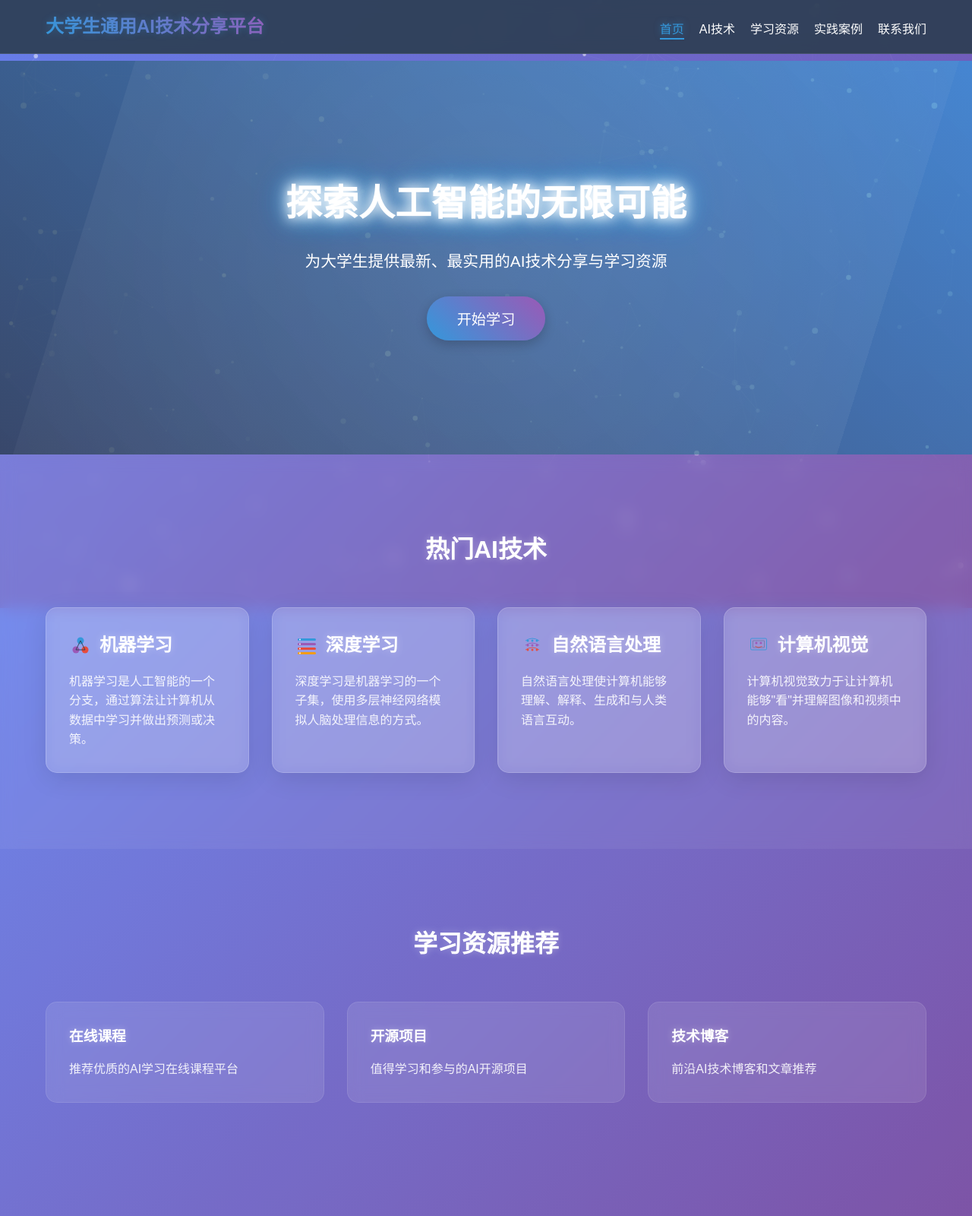
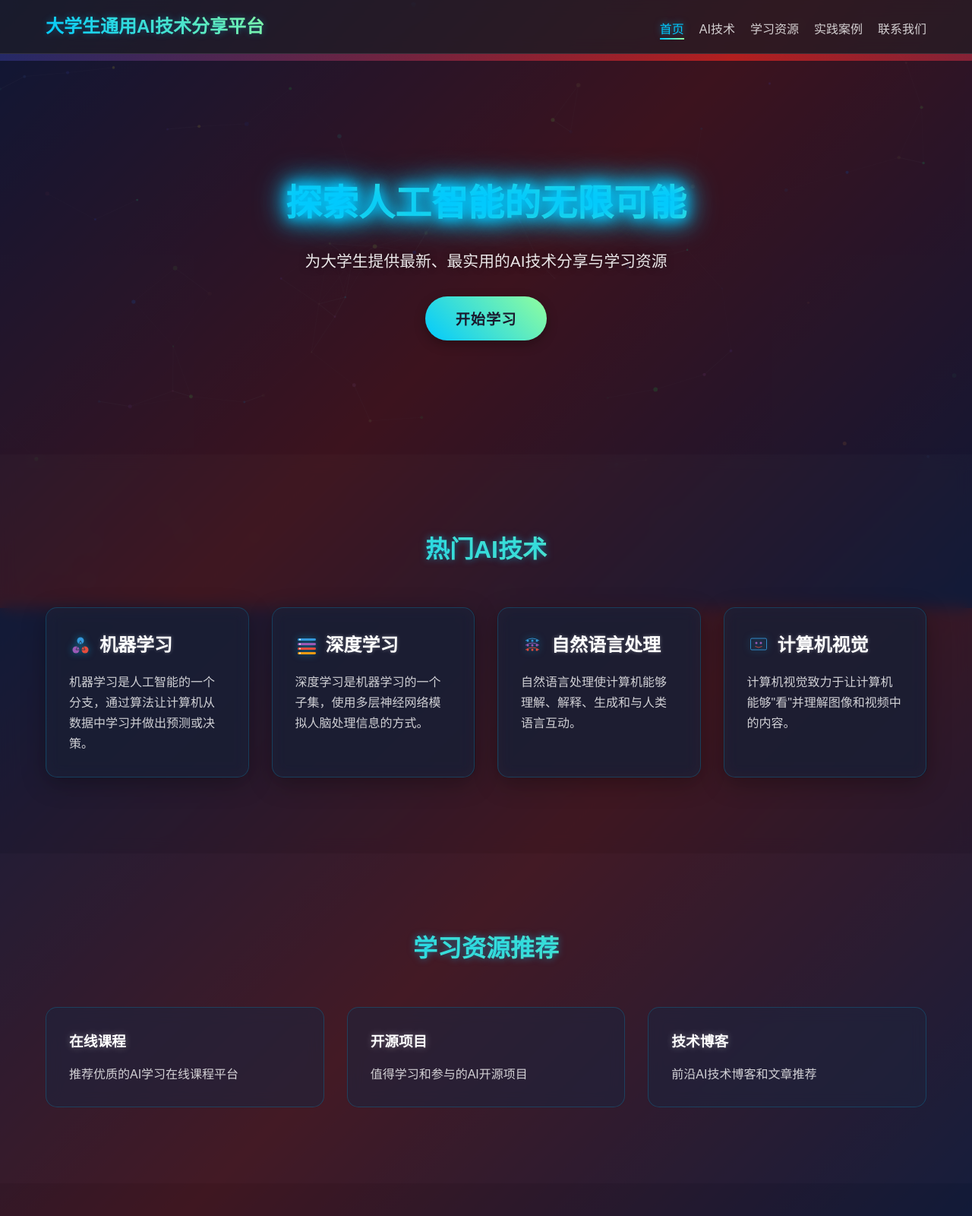
Before and after one commit to lggyx/web-final-assignment, a plain HTML site: page index.html in a window 1280 px wide. Shown: the top 1600 px of the page at 76% size. Drawn offline with Linux system fonts and the light colour scheme.

Commit message:
增强视觉效果：添加高级动画背景、渐变动画和改进悬停效果

```diff
--- a/css/style.css
+++ b/css/style.css
@@ -9,10 +9,24 @@ body {
     font-family: 'Microsoft YaHei', Arial, sans-serif;
     line-height: 1.6;
     color: #333;
-    background: linear-gradient(135deg, #667eea 0%, #764ba2 100%);
+    background: linear-gradient(135deg, #1a2a6c, #b21f1f, #1a2a6c);
+    background-size: 400% 400%;
+    animation: gradientBG 15s ease infinite;
     background-attachment: fixed;
     min-height: 100vh;
     overflow-x: hidden;
+}
+
+@keyframes gradientBG {
+    0% {
+        background-position: 0% 50%;
+    }
+    50% {
+        background-position: 100% 50%;
+    }
+    100% {
+        background-position: 0% 50%;
+    }
 }
 
 .container {
@@ -23,7 +37,7 @@ body {
 
 /* 头部样式 */
 header {
-    background: rgba(44, 62, 80, 0.9);
+    background: rgba(25, 25, 35, 0.85);
     backdrop-filter: blur(10px);
     color: white;
     padding: 1rem 0;
@@ -32,18 +46,19 @@ header {
     top: 0;
     z-index: 1000;
     border-bottom: 1px solid rgba(255, 255, 255, 0.1);
-    box-shadow: 0 5px 20px rgba(0, 0, 0, 0.1);
+    box-shadow: 0 5px 20px rgba(0, 0, 0, 0.3);
     transition: all 0.3s ease;
 }
 
 header h1 {
     font-size: 1.5rem;
     display: inline-block;
-    background: linear-gradient(45deg, #3498db, #9b59b6);
+    background: linear-gradient(45deg, #00c9ff, #92fe9d);
     -webkit-background-clip: text;
     -webkit-text-fill-color: transparent;
     background-clip: text;
-    text-shadow: 0 0 10px rgba(52, 152, 219, 0.3);
+    text-shadow: 0 0 10px rgba(0, 201, 255, 0.3);
+    font-weight: bold;
 }
 
 nav {
@@ -61,12 +76,13 @@ nav ul li {
 }
 
 nav ul li a {
-    color: white;
+    color: rgba(255, 255, 255, 0.8);
     text-decoration: none;
     font-size: 1rem;
     transition: all 0.3s ease;
     position: relative;
     padding: 5px 0;
+    font-weight: 500;
 }
 
 nav ul li a::after {
@@ -76,7 +92,7 @@ nav ul li a::after {
     height: 2px;
     bottom: 0;
     left: 0;
-    background-color: #3498db;
+    background: linear-gradient(90deg, #00c9ff, #92fe9d);
     transition: width 0.3s ease;
 }
 
@@ -85,13 +101,13 @@ nav ul li a:hover::after {
 }
 
 nav ul li a:hover {
-    color: #3498db;
-    text-shadow: 0 0 10px rgba(52, 152, 219, 0.5);
+    color: #00c9ff;
+    text-shadow: 0 0 10px rgba(0, 201, 255, 0.5);
 }
 
 nav ul li a.active {
-    color: #3498db;
-    text-shadow: 0 0 10px rgba(52, 152, 219, 0.5);
+    color: #00c9ff;
+    text-shadow: 0 0 10px rgba(0, 201, 255, 0.5);
 }
 
 nav ul li a.active::after {
@@ -105,35 +121,12 @@ main {
 
 /* 英雄区域样式 */
 .hero {
-    background: linear-gradient(45deg, rgba(44, 62, 80, 0.8), rgba(52, 152, 219, 0.7)), url('../assets/images/hero-bg.jpg');
-    background-size: cover;
-    background-position: center;
+    background: rgba(10, 15, 30, 0.7);
     color: white;
     text-align: center;
     padding: 150px 0;
     position: relative;
     overflow: hidden;
-}
-
-.hero::before {
-    content: '';
-    position: absolute;
-    top: -50%;
-    left: -50%;
-    width: 200%;
-    height: 200%;
-    background: radial-gradient(circle, rgba(255,255,255,0.1) 0%, rgba(255,255,255,0) 70%);
-    animation: rotate 20s linear infinite;
-    z-index: 0;
-}
-
-@keyframes rotate {
-    from {
-        transform: rotate(0deg);
-    }
-    to {
-        transform: rotate(360deg);
-    }
 }
 
 .hero .container {
@@ -144,16 +137,20 @@ main {
 .hero h2 {
     font-size: 3rem;
     margin-bottom: 20px;
-    text-shadow: 0 0 20px rgba(255, 255, 255, 0.5);
+    text-shadow: 0 0 20px rgba(0, 201, 255, 0.7);
     animation: glow 2s ease-in-out infinite alternate;
+    background: linear-gradient(45deg, #00c9ff, #92fe9d);
+    -webkit-background-clip: text;
+    -webkit-text-fill-color: transparent;
+    background-clip: text;
 }
 
 @keyframes glow {
     from {
-        text-shadow: 0 0 10px #fff, 0 0 20px #fff, 0 0 30px #3498db, 0 0 40px #3498db;
+        text-shadow: 0 0 10px #00c9ff, 0 0 20px #00c9ff, 0 0 30px #00c9ff, 0 0 40px #00c9ff;
     }
     to {
-        text-shadow: 0 0 15px #fff, 0 0 25px #fff, 0 0 35px #3498db, 0 0 45px #3498db;
+        text-shadow: 0 0 15px #00c9ff, 0 0 25px #00c9ff, 0 0 35px #00c9ff, 0 0 45px #00c9ff;
     }
 }
 
@@ -163,11 +160,13 @@ main {
     max-width: 800px;
     margin-left: auto;
     margin-right: auto;
+    color: rgba(255, 255, 255, 0.9);
+    text-shadow: 0 0 10px rgba(0, 0, 0, 0.5);
 }
 
 .cta-button {
-    background: linear-gradient(45deg, #3498db, #9b59b6);
-    color: white;
+    background: linear-gradient(45deg, #00c9ff, #92fe9d);
+    color: #1a1a2e;
     border: none;
     padding: 15px 40px;
     font-size: 1.2rem;
@@ -176,7 +175,9 @@ main {
     transition: all 0.3s ease;
     position: relative;
     overflow: hidden;
-    box-shadow: 0 5px 15px rgba(0, 0, 0, 0.2);
+    box-shadow: 0 5px 15px rgba(0, 0, 0, 0.3);
+    font-weight: bold;
+    letter-spacing: 1px;
 }
 
 .cta-button::before {
@@ -186,7 +187,7 @@ main {
     left: -100%;
     width: 100%;
     height: 100%;
-    background: linear-gradient(90deg, transparent, rgba(255, 255, 255, 0.2), transparent);
+    background: linear-gradient(90deg, transparent, rgba(255, 255, 255, 0.4), transparent);
     transition: 0.5s;
 }
 
@@ -195,14 +196,14 @@ main {
 }
 
 .cta-button:hover {
-    transform: translateY(-3px);
-    box-shadow: 0 8px 20px rgba(0, 0, 0, 0.3);
+    transform: translateY(-5px);
+    box-shadow: 0 10px 25px rgba(0, 0, 0, 0.4);
 }
 
 /* 技术板块样式 */
 .technologies {
     padding: 100px 0;
-    background: rgba(255, 255, 255, 0.1);
+    background: rgba(15, 20, 35, 0.7);
     backdrop-filter: blur(10px);
 }
 
@@ -211,7 +212,11 @@ main {
     font-size: 2rem;
     margin-bottom: 50px;
     color: white;
-    text-shadow: 0 0 10px rgba(255, 255, 255, 0.3);
+    text-shadow: 0 0 10px rgba(0, 201, 255, 0.5);
+    background: linear-gradient(45deg, #00c9ff, #92fe9d);
+    -webkit-background-clip: text;
+    -webkit-text-fill-color: transparent;
+    background-clip: text;
 }
 
 .tech-grid {
@@ -221,13 +226,13 @@ main {
 }
 
 .tech-card {
-    background: rgba(255, 255, 255, 0.15);
+    background: rgba(30, 35, 60, 0.6);
     backdrop-filter: blur(10px);
     padding: 30px;
     border-radius: 15px;
-    box-shadow: 0 8px 32px rgba(0, 0, 0, 0.1);
-    transition: all 0.3s ease;
-    border: 1px solid rgba(255, 255, 255, 0.18);
+    box-shadow: 0 8px 32px rgba(0, 0, 0, 0.3);
+    transition: all 0.4s ease;
+    border: 1px solid rgba(0, 201, 255, 0.2);
     position: relative;
     overflow: hidden;
 }
@@ -239,7 +244,7 @@ main {
     left: 0;
     width: 100%;
     height: 100%;
-    background: linear-gradient(45deg, transparent, rgba(255, 255, 255, 0.1), transparent);
+    background: linear-gradient(45deg, transparent, rgba(0, 201, 255, 0.1), transparent);
     transform: translateX(-100%);
     transition: transform 0.5s ease;
 }
@@ -249,33 +254,36 @@ main {
 }
 
 .tech-card:hover {
-    transform: translateY(-10px);
-    box-shadow: 0 15px 35px rgba(0, 0, 0, 0.2);
+    transform: translateY(-10px) scale(1.03);
+    box-shadow: 0 15px 35px rgba(0, 201, 255, 0.3);
+    border: 1px solid rgba(0, 201, 255, 0.5);
 }
 
 .tech-card h3 {
     color: white;
     margin-bottom: 15px;
     font-size: 1.5rem;
-    text-shadow: 0 0 10px rgba(255, 255, 255, 0.3);
     display: flex;
     align-items: center;
+    text-shadow: 0 0 5px rgba(255, 255, 255, 0.3);
 }
 
 .tech-card h3 svg {
     width: 30px;
     height: 30px;
     margin-right: 10px;
+    filter: drop-shadow(0 0 5px rgba(0, 201, 255, 0.5));
 }
 
 .tech-card p {
-    color: rgba(255, 255, 255, 0.9);
+    color: rgba(255, 255, 255, 0.8);
+    line-height: 1.7;
 }
 
 /* 资源板块样式 */
 .resources {
     padding: 100px 0;
-    background: rgba(255, 255, 255, 0.05);
+    background: rgba(20, 25, 40, 0.7);
 }
 
 .resources h2 {
@@ -283,7 +291,11 @@ main {
     font-size: 2rem;
     margin-bottom: 50px;
     color: white;
-    text-shadow: 0 0 10px rgba(255, 255, 255, 0.3);
+    text-shadow: 0 0 10px rgba(0, 201, 255, 0.5);
+    background: linear-gradient(45deg, #00c9ff, #92fe9d);
+    -webkit-background-clip: text;
+    -webkit-text-fill-color: transparent;
+    background-clip: text;
 }
 
 .resource-list {
@@ -293,18 +305,37 @@ main {
 }
 
 .resource-item {
-    background: rgba(255, 255, 255, 0.1);
+    background: rgba(30, 35, 60, 0.6);
     backdrop-filter: blur(10px);
     padding: 30px;
     border-radius: 15px;
-    border-left: 5px solid #3498db;
+    border-left: 5px solid #00c9ff;
     transition: all 0.3s ease;
-    border: 1px solid rgba(255, 255, 255, 0.1);
+    border: 1px solid rgba(0, 201, 255, 0.2);
+    position: relative;
+    overflow: hidden;
+}
+
+.resource-item::after {
+    content: '';
+    position: absolute;
+    top: 0;
+    left: 0;
+    width: 100%;
+    height: 100%;
+    background: linear-gradient(45deg, transparent, rgba(0, 201, 255, 0.1), transparent);
+    transform: translateX(-100%);
+    transition: transform 0.5s ease;
+}
+
+.resource-item:hover::after {
+    transform: translateX(100%);
 }
 
 .resource-item:hover {
     transform: scale(1.05);
-    box-shadow: 0 10px 30px rgba(0, 0, 0, 0.2);
+    box-shadow: 0 10px 30px rgba(0, 0, 0, 0.3);
+    border: 1px solid rgba(0, 201, 255, 0.5);
 }
 
 .resource-item h3 {
@@ -314,13 +345,13 @@ main {
 }
 
 .resource-item p {
-    color: rgba(255, 255, 255, 0.9);
+    color: rgba(255, 255, 255, 0.8);
 }
 
 /* 实践案例样式 */
 .cases {
     padding: 100px 0;
-    background: rgba(255, 255, 255, 0.05);
+    background: rgba(15, 20, 35, 0.7);
 }
 
 .cases h2 {
@@ -328,7 +359,11 @@ main {
     font-size: 2rem;
     margin-bottom: 50px;
     color: white;
-    text-shadow: 0 0 10px rgba(255, 255, 255, 0.3);
+    text-shadow: 0 0 10px rgba(0, 201, 255, 0.5);
+    background: linear-gradient(45deg, #00c9ff, #92fe9d);
+    -webkit-background-clip: text;
+    -webkit-text-fill-color: transparent;
+    background-clip: text;
 }
 
 .case-studies {
@@ -338,12 +373,12 @@ main {
 }
 
 .case-item {
-    background: rgba(255, 255, 255, 0.1);
+    background: rgba(30, 35, 60, 0.6);
     backdrop-filter: blur(10px);
     padding: 30px;
     border-radius: 15px;
-    transition: all 0.3s ease;
-    border: 1px solid rgba(255, 255, 255, 0.1);
+    transition: all 0.4s ease;
+    border: 1px solid rgba(0, 201, 255, 0.2);
     position: relative;
     overflow: hidden;
 }
@@ -355,7 +390,7 @@ main {
     left: 0;
     width: 100%;
     height: 100%;
-    background: linear-gradient(45deg, transparent, rgba(255, 255, 255, 0.1), transparent);
+    background: linear-gradient(45deg, transparent, rgba(0, 201, 255, 0.1), transparent);
     transform: translateX(-100%);
     transition: transform 0.5s ease;
 }
@@ -365,8 +400,9 @@ main {
 }
 
 .case-item:hover {
-    transform: translateY(-10px);
-    box-shadow: 0 15px 35px rgba(0, 0, 0, 0.2);
+    transform: translateY(-10px) scale(1.03);
+    box-shadow: 0 15px 35px rgba(0, 201, 255, 0.3);
+    border: 1px solid rgba(0, 201, 255, 0.5);
 }
 
 .case-item h3 {
@@ -376,13 +412,14 @@ main {
 }
 
 .case-item p {
-    color: rgba(255, 255, 255, 0.9);
+    color: rgba(255, 255, 255, 0.8);
+    line-height: 1.7;
 }
 
 /* 联系我们样式 */
 .contact {
     padding: 100px 0;
-    background: rgba(255, 255, 255, 0.1);
+    background: rgba(20, 25, 40, 0.7);
 }
 
 .contact h2 {
@@ -390,7 +427,11 @@ main {
     font-size: 2rem;
     margin-bottom: 50px;
     color: white;
-    text-shadow: 0 0 10px rgba(255, 255, 255, 0.3);
+    text-shadow: 0 0 10px rgba(0, 201, 255, 0.5);
+    background: linear-gradient(45deg, #00c9ff, #92fe9d);
+    -webkit-background-clip: text;
+    -webkit-text-fill-color: transparent;
+    background-clip: text;
 }
 
 .contact-content {
@@ -409,6 +450,7 @@ main {
 .contact-info p {
     color: rgba(255, 255, 255, 0.9);
     font-size: 1.1rem;
+    line-height: 1.7;
 }
 
 .contact-form input,
@@ -418,11 +460,12 @@ main {
     margin-bottom: 20px;
     border: none;
     border-radius: 8px;
-    background: rgba(255, 255, 255, 0.15);
+    background: rgba(30, 35, 60, 0.6);
     color: white;
     font-size: 1rem;
     backdrop-filter: blur(10px);
     transition: all 0.3s ease;
+    border: 1px solid rgba(0, 201, 255, 0.2);
 }
 
 .contact-form input::placeholder,
@@ -433,8 +476,9 @@ main {
 .contact-form input:focus,
 .contact-form textarea:focus {
     outline: none;
-    box-shadow: 0 0 10px rgba(52, 152, 219, 0.5);
-    background: rgba(255, 255, 255, 0.2);
+    box-shadow: 0 0 15px rgba(0, 201, 255, 0.5);
+    background: rgba(30, 35, 60, 0.8);
+    border: 1px solid rgba(0, 201, 255, 0.5);
 }
 
 .contact-form textarea {
@@ -443,29 +487,32 @@ main {
 }
 
 .contact-form button {
-    background: linear-gradient(45deg, #3498db, #9b59b6);
-    color: white;
+    background: linear-gradient(45deg, #00c9ff, #92fe9d);
+    color: #1a1a2e;
     border: none;
     padding: 15px 40px;
     font-size: 1.1rem;
     border-radius: 50px;
     cursor: pointer;
     transition: all 0.3s ease;
-    box-shadow: 0 5px 15px rgba(0, 0, 0, 0.2);
+    box-shadow: 0 5px 15px rgba(0, 0, 0, 0.3);
+    font-weight: bold;
+    letter-spacing: 1px;
 }
 
 .contact-form button:hover {
-    transform: translateY(-3px);
-    box-shadow: 0 8px 20px rgba(0, 0, 0, 0.3);
+    transform: translateY(-5px);
+    box-shadow: 0 10px 25px rgba(0, 0, 0, 0.4);
 }
 
 /* 页脚样式 */
 footer {
-    background: rgba(44, 62, 80, 0.9);
-    color: white;
+    background: rgba(15, 15, 25, 0.9);
+    color: rgba(255, 255, 255, 0.8);
     text-align: center;
     padding: 30px 0;
     backdrop-filter: blur(10px);
+    border-top: 1px solid rgba(0, 201, 255, 0.2);
 }
 
 /* 响应式设计 */
--- a/index.html
+++ b/index.html
@@ -170,6 +170,6 @@
     </footer>
 
     <script src="js/script.js"></script>
-    <script src="js/particles.js"></script>
+    <script src="js/background.js"></script>
 </body>
 </html>
--- /dev/null
+++ b/js/background.js
@@ -0,0 +1,164 @@
+// 高级动画背景效果
+class AnimatedBackground {
+    constructor() {
+        this.canvas = document.createElement('canvas');
+        this.ctx = this.canvas.getContext('2d');
+        this.width = window.innerWidth;
+        this.height = window.innerHeight;
+        this.points = [];
+        this.animationId = null;
+        this.init();
+    }
+
+    init() {
+        // 设置画布属性
+        this.canvas.width = this.width;
+        this.canvas.height = this.height;
+        this.canvas.style.position = 'fixed';
+        this.canvas.style.top = '0';
+        this.canvas.style.left = '0';
+        this.canvas.style.zIndex = '-2';
+        this.canvas.style.pointerEvents = 'none';
+
+        // 添加到页面
+        document.body.appendChild(this.canvas);
+
+        // 创建点
+        this.createPoints();
+
+        // 绑定事件
+        window.addEventListener('resize', () => this.handleResize());
+
+        // 开始动画
+        this.animate();
+    }
+
+    createPoints() {
+        this.points = [];
+        const pointCount = Math.floor((this.width * this.height) / 10000);
+
+        for (let i = 0; i < pointCount; i++) {
+            this.points.push({
+                x: Math.random() * this.width,
+                y: Math.random() * this.height,
+                originX: Math.random() * this.width,
+                originY: Math.random() * this.height,
+                radius: Math.random() * 2 + 1,
+                speed: Math.random() * 0.05 + 0.01,
+                angle: Math.random() * Math.PI * 2,
+                color: `hsl(${Math.random() * 360}, 70%, 60%)`,
+                opacity: Math.random() * 0.5 + 0.1
+            });
+        }
+    }
+
+    handleResize() {
+        this.width = window.innerWidth;
+        this.height = window.innerHeight;
+        this.canvas.width = this.width;
+        this.canvas.height = this.height;
+        this.createPoints();
+    }
+
+    updatePoints() {
+        for (let i = 0; i < this.points.length; i++) {
+            const point = this.points[i];
+
+            // 更新角度
+            point.angle += point.speed;
+
+            // 创建波动效果
+            point.x = point.originX + Math.sin(point.angle) * 20;
+            point.y = point.originY + Math.cos(point.angle * 0.5) * 20;
+        }
+    }
+
+    drawConnections() {
+        for (let i = 0; i < this.points.length; i++) {
+            for (let j = i + 1; j < this.points.length; j++) {
+                const pointA = this.points[i];
+                const pointB = this.points[j];
+
+                // 计算距离
+                const dx = pointA.x - pointB.x;
+                const dy = pointA.y - pointB.y;
+                const distance = Math.sqrt(dx * dx + dy * dy);
+
+                // 如果距离小于阈值，绘制连线
+                if (distance < 100) {
+                    const opacity = (1 - distance / 100) * 0.3;
+                    this.ctx.beginPath();
+                    this.ctx.moveTo(pointA.x, pointA.y);
+                    this.ctx.lineTo(pointB.x, pointB.y);
+                    this.ctx.strokeStyle = `rgba(255, 255, 255, ${opacity})`;
+                    this.ctx.lineWidth = 0.5;
+                    this.ctx.stroke();
+                }
+            }
+        }
+    }
+
+    drawPoints() {
+        for (let i = 0; i < this.points.length; i++) {
+            const point = this.points[i];
+
+            // 绘制点
+            this.ctx.beginPath();
+            this.ctx.arc(point.x, point.y, point.radius, 0, Math.PI * 2);
+            this.ctx.fillStyle = point.color;
+            this.ctx.globalAlpha = point.opacity;
+            this.ctx.fill();
+        }
+
+        // 重置透明度
+        this.ctx.globalAlpha = 1;
+    }
+
+    animate() {
+        // 清空画布
+        this.ctx.clearRect(0, 0, this.width, this.height);
+
+        // 更新和绘制
+        this.updatePoints();
+        this.drawConnections();
+        this.drawPoints();
+
+        // 继续动画循环
+        this.animationId = requestAnimationFrame(() => this.animate());
+    }
+
+    destroy() {
+        if (this.animationId) {
+            cancelAnimationFrame(this.animationId);
+        }
+        if (this.canvas.parentNode) {
+            this.canvas.parentNode.removeChild(this.canvas);
+        }
+    }
+}
+
+// 初始化动画背景
+document.addEventListener('DOMContentLoaded', function() {
+    // 创建动画背景
+    const animatedBackground = new AnimatedBackground();
+
+    // 添加鼠标交互效果
+    document.addEventListener('mousemove', function(e) {
+        const mouseX = e.clientX;
+        const mouseY = e.clientY;
+
+        // 影响附近的点
+        for (let i = 0; i < animatedBackground.points.length; i++) {
+            const point = animatedBackground.points[i];
+            const dx = point.x - mouseX;
+            const dy = point.y - mouseY;
+            const distance = Math.sqrt(dx * dx + dy * dy);
+
+            if (distance < 150) {
+                const force = (1 - distance / 150) * 10;
+                point.originX += (mouseX - point.x) * force * 0.01;
+                point.originY += (mouseY - point.y) * force * 0.01;
+            }
+        }
+    });
+});
```
Also changed, not shown: README.md.
